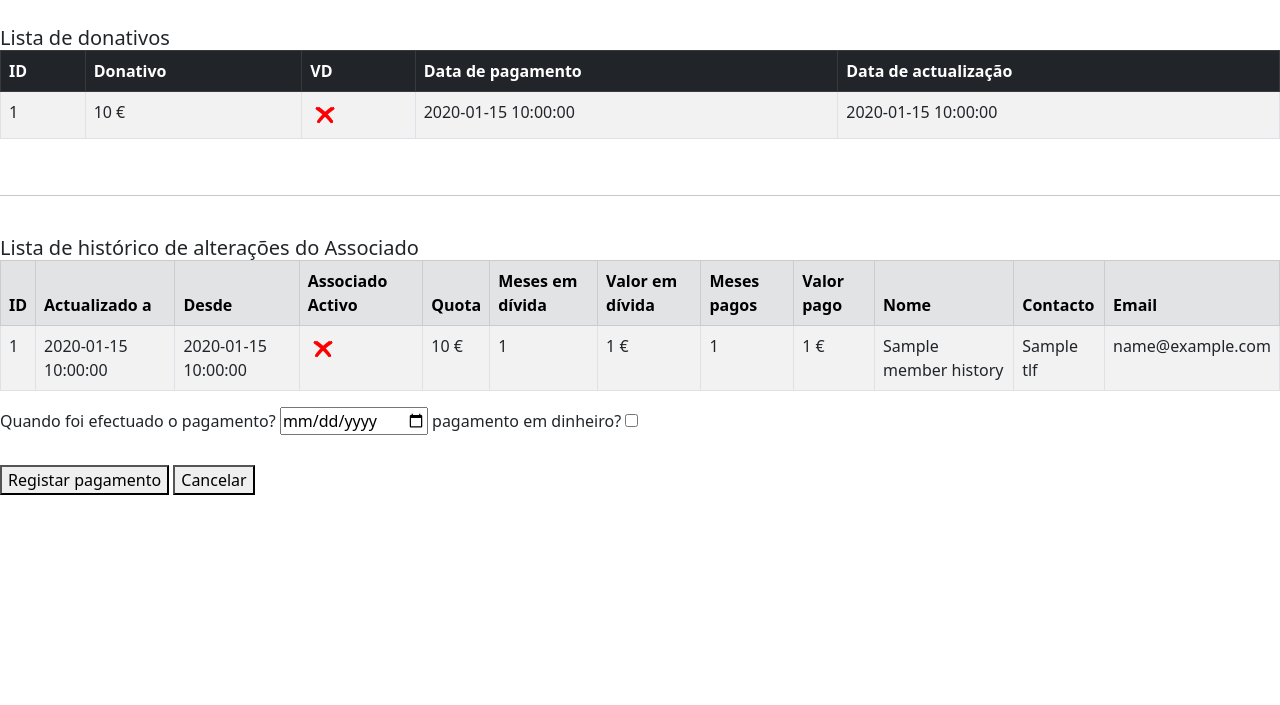
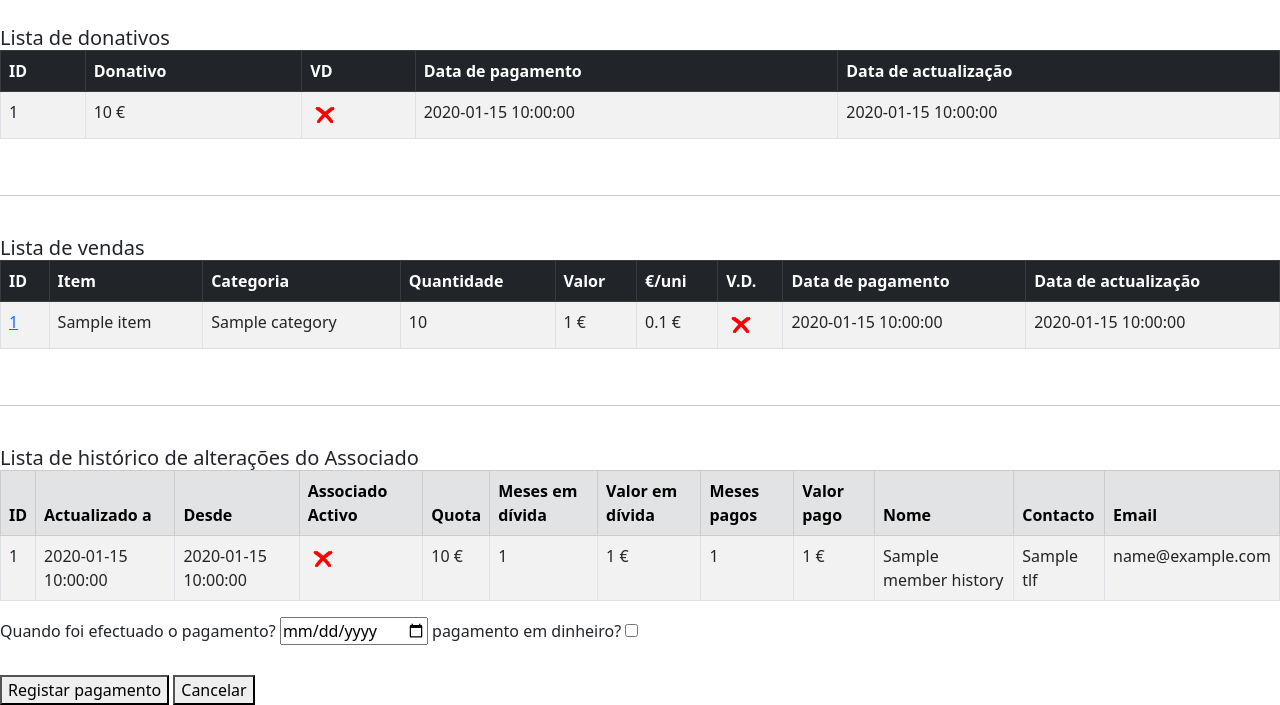
Before and after one commit to pjn2work/cdc, a Flask app: template app/web/templates/members/members_show.html in a window 1280 px wide. Shown: the part 899-1604 px from the top of the page. Before the commit the page ends 1394 px from the top, so only its background shows below. Run offline with Flask 3, Linux system fonts and the light colour scheme; the template is opened without the code that fills it: most values are stand-ins (such as "Sample title", 1, 10 or a date in 2020).

Commit message:
update tables to show sales, fix calculation when update sale

```diff
--- a/app/web/templates/expense_accounts/expense_accounts_list.html
+++ b/app/web/templates/expense_accounts/expense_accounts_list.html
@@ -27,7 +27,7 @@
                     <td class="align_left">{{ ea.name }}</td>
                     <td class="align_left">{{ ea.notes }}</td>
                     <td class="align_right">{{ ea.total_quantity_seller_sold }}</td>
-                    <td class="align_right">{{ ea.total_amount_seller_sold }} €</td>
+                    <td class="align_right">{{ ea.total_amount_seller_sold|round(2) }} €</td>
                     <td class="align_right">{{ ea.seller_items|length }}</td>
                 </tr>
             {% endfor %}
--- a/app/web/templates/items/seller_item_edit.html
+++ b/app/web/templates/items/seller_item_edit.html
@@ -1,6 +1,6 @@
 {% extends "base.html" %}
 {% block title %}Editar Compra{% endblock %}
-{% block page_header %}Editar compra de item a vendedor {{ seller_item.tid }}{% endblock %}
+{% block page_header %}Editar compra {{ seller_item.tid }} de item a vendedor{% endblock %}
 {% block content_in_div %}
     <div class="card">
         <div class="card-body">
--- a/app/web/templates/items/seller_item_list.html
+++ b/app/web/templates/items/seller_item_list.html
@@ -82,8 +82,8 @@
                     <td class="align_left">{{ si.expense_account.name }}</td>
                     <td class="align_left">{{ si.item.category.name }}</td>
                     <td class="align_left">{{ si.item.name }}</td>
-                    <td class="align_right">{{ si.quantity }} €</td>
-                    <td class="align_right">{{ si.total_price }}</td>
+                    <td class="align_right">{{ si.quantity }}</td>
+                    <td class="align_right">{{ si.total_price }} €</td>
                     <td class="align_right">{{ (si.total_price/si.quantity)|round(2) if si.quantity else 0 }} €</td>
                     <td class="align_left">{{ si.notes }}</td>
                     <td class="align_center">{{ show_boolean(si.is_cash) }} </td>
--- a/app/web/templates/members/members_show.html
+++ b/app/web/templates/members/members_show.html
@@ -150,6 +150,40 @@
 
     <br><hr><br>
 
+    <h5 class="card-title">Lista de vendas</h5>
+    <table class="table table-striped table-bordered">
+        <thead class="table-dark">
+            <tr>
+                <th class="align_right">ID</th>
+                <th class="align_left">Item</th>
+                <th class="align_left">Categoria</th>
+                <th class="align_right">Quantidade</th>
+                <th class="align_right">Valor</th>
+                <th class="align_right">€/uni</th>
+                <th class="align_center">V.D.</th>
+                <th class="align_left">Data de pagamento</th>
+                <th class="align_left">Data de actualização</th>
+            </tr>
+        </thead>
+        <tbody>
+        {%- for md in member.member_items|sort(attribute='purchase_date', reverse = True) %}
+            <tr>
+                <td class="align_right"><a href="../../items/members/{{ md.tid }}/update">{{ md.tid }}</a></td>
+                <td class="align_left">{{ md.item.name }}</td>
+                <td class="align_left">{{ md.item.category.name }}</td>
+                <td class="align_right">{{ md.quantity }}</td>
+                <td class="align_right">{{ md.total_price }} €</td>
+                <td class="align_right">{{ (md.total_price/md.quantity)|round(2) if md.quantity else 0 }} €</td>
+                <td class="align_center">{{ show_boolean(md.is_cash) }}</td>
+                <td class="align_left">{{ md.purchase_date }}</td>
+                <td class="align_left">{{ md.row_update_time }}</td>
+            </tr>
+        {%- endfor %}
+        </tbody>
+    </table>
+
+    <br><hr><br>
+
     <h5 class="card-title">Lista de histórico de alterações do Associado</h5>
     <table class="table table-striped table-bordered">
         <thead class="table-secondary">
--- a/app/web/templates/sellers/sellers_list.html
+++ b/app/web/templates/sellers/sellers_list.html
@@ -27,7 +27,7 @@
                     <td class="align_left">{{ seller.name }}</td>
                     <td class="align_left">{{ seller.notes }}</td>
                     <td class="align_right">{{ seller.total_quantity_sold }}</td>
-                    <td class="align_right">{{ seller.total_amount_sold }} €</td>
+                    <td class="align_right">{{ seller.total_amount_sold|round(2) }} €</td>
                     <td class="align_right">{{ seller.seller_items|length }}</td>
                 </tr>
             {% endfor %}
```
Also changed, not shown: app/db/crud_items.py (+18 -7 lines), app/web/templates/expense_accounts/expense_accounts_show.html (+7 -5 lines), app/web/templates/sellers/sellers_show.html (+7 -5 lines).
